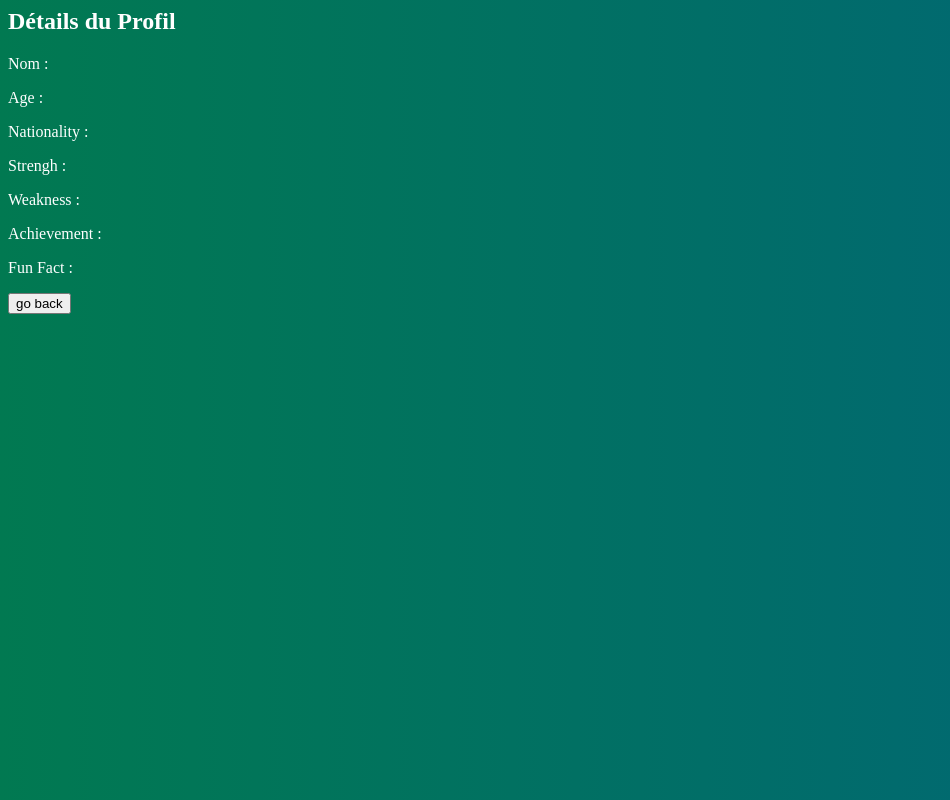
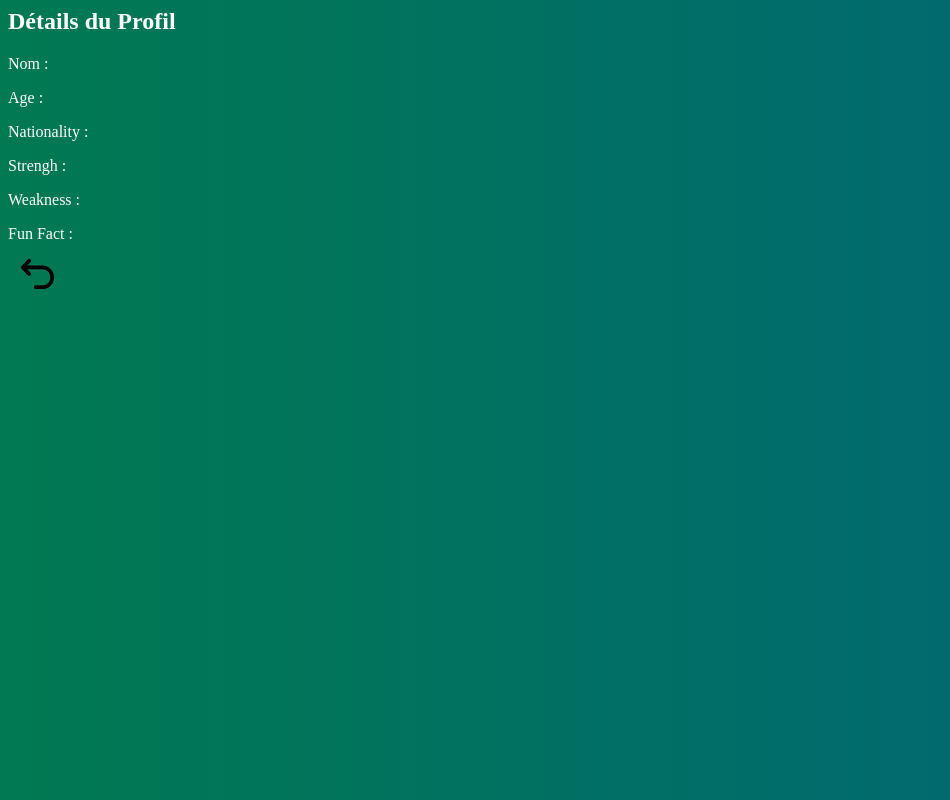
Before and after one commit to Anthony2a/english_app_marchiselli, a plain HTML site: page profile.html in a window 1280 px wide. Shown: the whole page, without its empty margins (0-950 px from the left). Drawn offline with Linux system fonts and the light colour scheme.

Commit message:
second commit

```diff
--- a/index.css
+++ b/index.css
@@ -25,3 +25,7 @@ img{
 img:hover{
     transform: scale(1.1);
 }
+
+.go_back{
+    height: 30px;
+}
--- a/profile.html
+++ b/profile.html
@@ -10,10 +10,9 @@
             <p>Nationality : <span id="profileNationality"></span></p>
             <p>Strengh : <span id="profileStrengh"></span></p>
             <p>Weakness : <span id="profileWeakness"></span></p>
-            <p>Achievement : <span id="profileAchievement"></span></p>
             <p>Fun Fact : <span id="profileFact"></span></p>
         </div>
-        <button onclick="window.location.href = './index.html'">go back</button>
+        <img class="go_back" src="source/arrow-go-back-icon-2048x1821-lu8m3223.png" onclick="window.location.href = './index.html'"></img>
 
         <script>
             function getQueryParameter(param) {
@@ -26,34 +25,31 @@
                         "id": 1,
                         "name": "Astadjam",
                         "firstname": "Ahmadou",
-                        "age": 28,
-                        "nationality": "",
-                        "strengh": "",
-                        "weakness": "",
-                        "achievement": "programmation",
-                        "fun_fact": ""
+                        "age": 24,
+                        "nationality": "Greek",
+                        "strengh": "Hardworking",
+                        "weakness": "lack strickness",
+                        "fun_fact": "Once won 10 coin flip back to back (what is this devilish luck?)"
                     },
                     {
                         "id": 2,
-                        "name": "Dupont",
-                        "firstname": "Marie",
-                        "age": 28,
-                        "nationality": "marie.dupont@example.com",
-                        "strengh": "Paris",
-                        "weakness": "Développeuse",
-                        "achievement": ["programmation", "lecture", "voyages"],
+                        "name": "Balzano",
+                        "firstname": "Romain",
+                        "age": 23,
+                        "nationality": "France",
+                        "strengh": "",
+                        "weakness": "",
                         "fun_fact": ""
                     },
                     {
                         "id": 3,
-                        "name": "Dupont",
-                        "firstname": "Marie",
-                        "age": 28,
-                        "nationality": "",
-                        "strengh": "",
-                        "weakness": "",
-                        "achievement": "",
-                        "fun_fact": ""
+                        "name": "Bathily",
+                        "firstname": "Yahaya",
+                        "age": 23,
+                        "nationality": "Egypt",
+                        "strengh": "Is good in cyber security",
+                        "weakness": "Has a bit of a hard time with API",
+                        "fun_fact": "Groove to disco"
                     },
                     {
                         "id": 4,
@@ -63,7 +59,6 @@
                         "nationality": "Algeria",
                         "strengh": "",
                         "weakness": "",
-                        "achievement": "",
                         "fun_fact": ""
                     },
                     {
@@ -74,18 +69,16 @@
                         "nationality": "Algeria",
                         "strengh": "",
                         "weakness": "",
-                        "achievement": "",
                         "fun_fact": ""
                     },
                     {
                         "id": 6,
-                        "name": "Dupont",
-                        "firstname": "Marie",
-                        "age": 28,
-                        "nationality": "marie.dupont@example.com",
-                        "strengh": "Paris",
-                        "weakness": "Développeuse",
-                        "achievement": ["programmation", "lecture", "voyages"],
+                        "name": "Bensalem",
+                        "firstname": "Ilyas",
+                        "age": 23,
+                        "nationality": "France",
+                        "strengh": "",
+                        "weakness": "",
                         "fun_fact": ""
                     },
                     {
@@ -96,7 +89,6 @@
                         "nationality": "France",
                         "strengh": "",
                         "weakness": "",
-                        "achievement": "",
                         "fun_fact": ""
                     },
                     {
@@ -107,7 +99,6 @@
                         "nationality": "France",
                         "strengh": "",
                         "weakness": "",
-                        "achievement": "",
                         "fun_fact": ""
                     },
                     {
@@ -118,7 +109,6 @@
                         "nationality": "France",
                         "strengh": "",
                         "weakness": "",
-                        "achievement": "",
                         "fun_fact": ""
                     },
                     {
@@ -129,7 +119,6 @@
                         "nationality": "France",
                         "strengh": "",
                         "weakness": "",
-                        "achievement": "",
                         "fun_fact": ""
                     },
                     {
@@ -138,20 +127,18 @@
                         "firstname": "Thomas",
                         "age": 23,
                         "nationality": "France",
-                        "strengh": "",
-                        "weakness": "",
-                        "achievement": "",
-                        "fun_fact": ""
+                        "strengh": "Good leadership",
+                        "weakness": "Can be a bit of a troll",
+                        "fun_fact": "Will engage in fraud"
                     },
                     {
                         "id": 12,
-                        "name": "Dupont",
-                        "firstname": "Marie",
-                        "age": 28,
-                        "nationality": "",
+                        "name": "Grazietti",
+                        "firstname": "Livia",
+                        "age": 22,
+                        "nationality": "France",
                         "strengh": "",
                         "weakness": "",
-                        "achievement": "",
                         "fun_fact": ""
                     },
                     {
@@ -162,7 +149,6 @@
                         "nationality": "Algeria",
                         "strengh": "",
                         "weakness": "",
-                        "achievement": "",
                         "fun_fact": ""
                     },
                     {
@@ -173,7 +159,6 @@
                         "nationality": "France",
                         "strengh": "",
                         "weakness": "",
-                        "achievement": "",
                         "fun_fact": ""
                     },
                     {
@@ -182,21 +167,19 @@
                         "firstname": "Pouwedeou",
                         "age": 24,
                         "nationality": "Togo",
-                        "strengh": "",
-                        "weakness": "",
-                        "achievement": "",
-                        "fun_fact": ""
+                        "strengh": "Will do any work he gets",
+                        "weakness": "Traitor",
+                        "fun_fact": "Prefers to be called Ambroise"
                     },
                     {
                         "id": 16,
-                        "name": "Dupont",
-                        "firstname": "Marie",
-                        "age": 28,
-                        "nationality": "marie.dupont@example.com",
-                        "strengh": "Paris",
-                        "weakness": "Développeuse",
-                        "achievement": ["programmation", "lecture", "voyages"],
-                        "fun_fact": ""
+                        "name": "Leculier",
+                        "firstname": "Lucas",
+                        "age": 23,
+                        "nationality": "France",
+                        "strengh": "Can adapt to any programming language",
+                        "weakness": "His code his abnormaly organised",
+                        "fun_fact": "Works on the university website"
                     },
                     {
                         "id": 17,
@@ -204,9 +187,8 @@
                         "firstname": "Anthony",
                         "age": 23,
                         "nationality": "France",
-                        "strengh": "Knows how a computer works",
-                        "weakness": "Is on the moon (in the metaphorical sense of the phrase)",
-                        "achievement": "Won at the hackathon once",
+                        "strengh": "Knows how a computer works at least. Jokes asides, he works better in groups rather than on his owns and seems to have a preference for front-end programming. He can easily create a basic page which can be use as a starting point. This programmer integrates well in any group and complain little about the assignments",
+                        "weakness": "Is on the moon (in the metaphorical sense of the phrase). As already pointed out he works better in group but alone he crumbles. He doesn't look invested at all if the project leads to nowhere making working with him a bit complex on occasions. We also observed, on multiple occasion, a lack of ponctuality on his tasks that most of the time hinder himself but at least is tamed with his colleagues",
                         "fun_fact": "He exist"
                     },
                     {
@@ -217,29 +199,26 @@
                         "nationality": "France",
                         "strengh": "",
                         "weakness": "",
-                        "achievement": "",
                         "fun_fact": ""
                     },
                     {
                         "id": 19,
-                        "name": "Dupont",
-                        "firstname": "Marie",
-                        "age": 28,
-                        "nationality": "marie.dupont@example.com",
-                        "strengh": "Paris",
-                        "weakness": "Développeuse",
-                        "achievement": ["programmation", "lecture", "voyages"],
+                        "name": "Piacentini",
+                        "firstname": "Theo",
+                        "age": 23,
+                        "nationality": "France",
+                        "strengh": "",
+                        "weakness": "",
                         "fun_fact": ""
                     },
                     {
                         "id": 20,
-                        "name": "Dupont",
-                        "firstname": "Marie",
-                        "age": 28,
-                        "nationality": "marie.dupont@example.com",
+                        "name": "Renkas",
+                        "firstname": "Vitali",
+                        "age": 23,
+                        "nationality": "Russian",
                         "strengh": "",
                         "weakness": "",
-                        "achievement": "",
                         "fun_fact": ""
                     },
                     {
@@ -248,31 +227,28 @@
                         "firstname": "Pascal",
                         "age": 22,
                         "nationality": "France",
-                        "strengh": "",
-                        "weakness": "",
-                        "achievement": "",
+                        "strengh": "Has the spirit",
+                        "weakness": "Has issues with managers",
                         "fun_fact": "Too many that I won't tell for his own good"
                     },
                     {
                         "id": 22,
-                        "name": "Dupont",
-                        "firstname": "Marie",
-                        "age": 28,
-                        "nationality": "marie.dupont@example.com",
-                        "strengh": "Paris",
-                        "weakness": "Développeuse",
-                        "achievement": ["programmation", "lecture", "voyages"],
+                        "name": "Vinciguerra",
+                        "firstname": "Paul-Antoine",
+                        "age": 23,
+                        "nationality": "France",
+                        "strengh": "",
+                        "weakness": "",
                         "fun_fact": ""
                     },
                     {
                         "id": 23,
-                        "name": "Dupont",
-                        "firstname": "Marie",
-                        "age": 28,
-                        "nationality": "marie.dupont@example.com",
-                        "strengh": "Paris",
-                        "weakness": "Développeuse",
-                        "achievement": ["programmation", "lecture", "voyages"],
+                        "name": "Yaakoub",
+                        "firstname": "Chaker",
+                        "age": 25,
+                        "nationality": "",
+                        "strengh": "",
+                        "weakness": "",
                         "fun_fact": ""
                     }
                 ]
@@ -290,7 +266,6 @@
                 document.getElementById('profileNationality').textContent = profile.nationality;
                 document.getElementById('profileStrengh').textContent = profile.strengh;
                 document.getElementById('profileWeakness').textContent = profile.weakness;
-                document.getElementById('profileAchievement').textContent = profile.achievement;
                 document.getElementById('profileFact').textContent = profile.fun_fact;
             } else {
                 console.log("fuck you")
```
Also changed, not shown: source/arrow-go-back-icon-2048x1821-lu8m3223.png (added).
